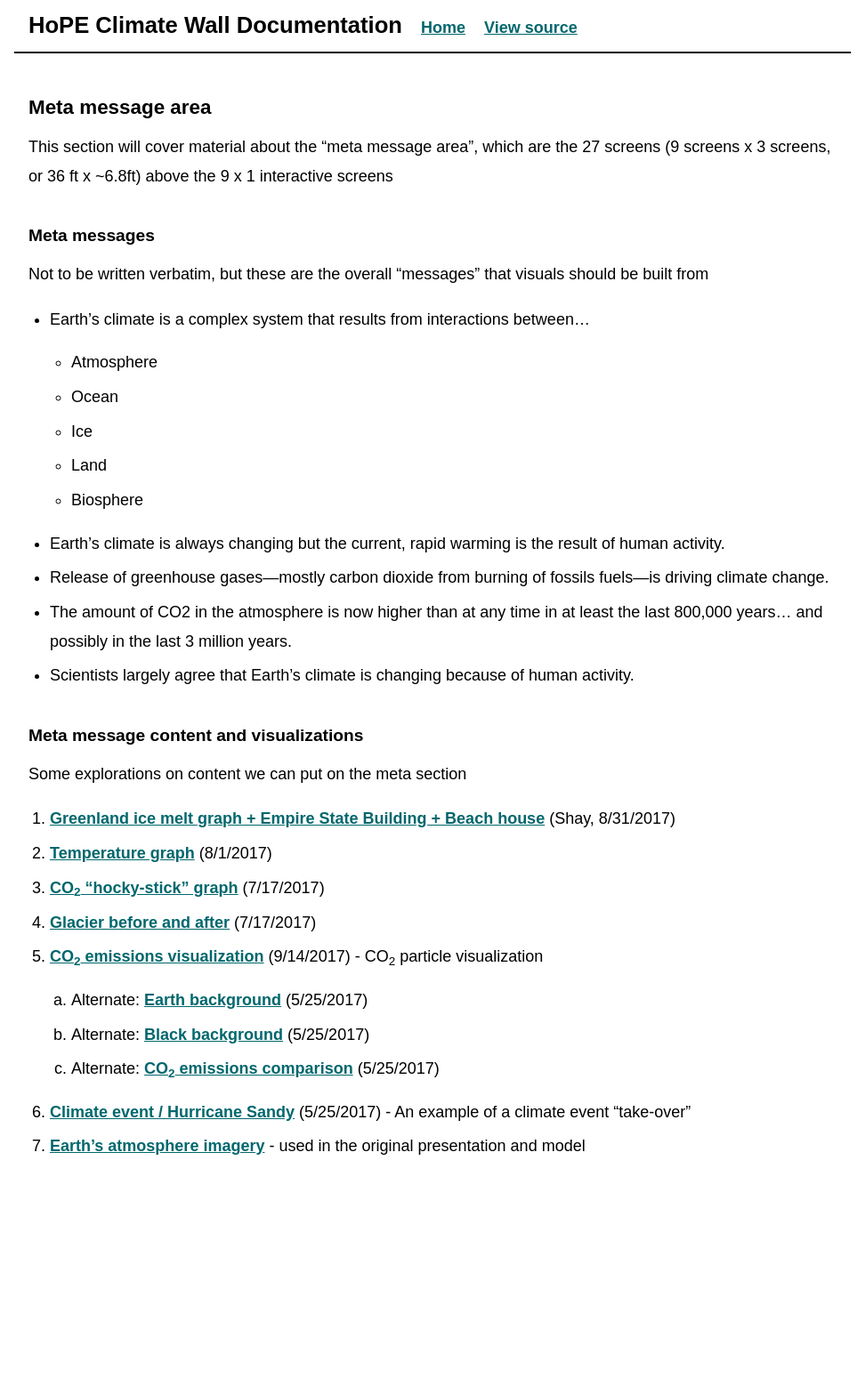
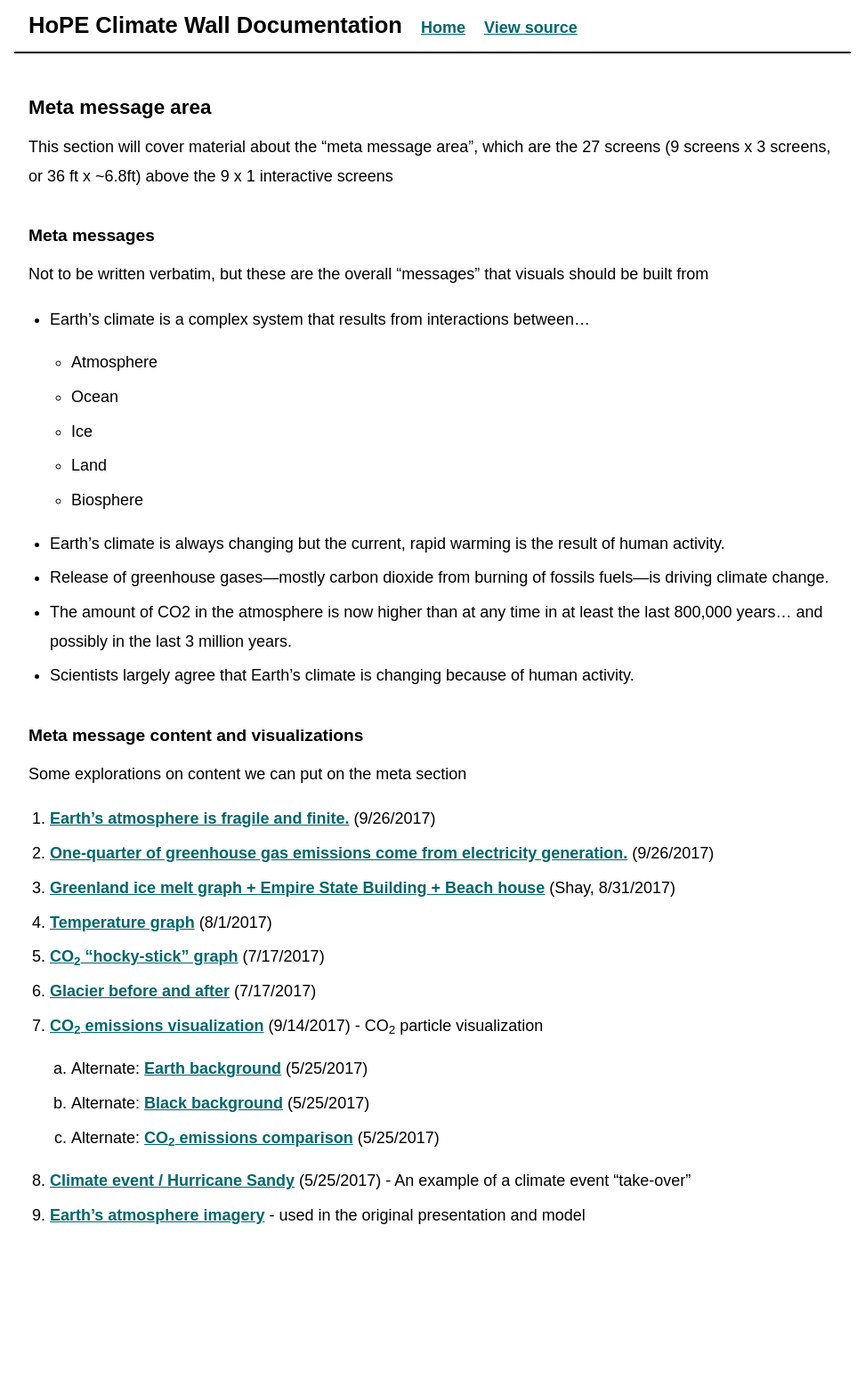
Before and after one commit to beefoo/climate-wall-docs, a Jekyll site: the page built from _design/meta.md, in a window 1280 px wide. Shown: the whole page at 89% size, without its empty margins (154-1117 px from the left). Built offline with Jekyll 4.4.1, drawn with Linux system fonts in a browser that asks for light colours; before the commit the page ends 1481 px from its top, so only the background shows below that.

Commit message:
add meta videos

```diff
--- a/_design/meta.md
+++ b/_design/meta.md
@@ -27,6 +27,8 @@ Not to be written verbatim, but these are the overall "messages" that visuals sh
 
 Some explorations on content we can put on the meta section
 
+1. [Earth’s atmosphere is fragile and finite.](https://s3.amazonaws.com/brianfoo-amnh/climateWallVideo_atmosphere.mp4) (9/26/2017)
+1. [One-quarter of greenhouse gas emissions come from electricity generation.](https://s3.amazonaws.com/brianfoo-amnh/climateWallVideo_electricity.mp4) (9/26/2017)
 1. [Greenland ice melt graph + Empire State Building + Beach house](https://s3.amazonaws.com/brianfoo-amnh/Greenland_Ice_ESB_Beachhouse.mp4) (Shay, 8/31/2017)
 1. [Temperature graph](https://s3.amazonaws.com/brianfoo-amnh/climateWallVideo_temperature_03.mp4) (8/1/2017)
 1. [CO<sub>2</sub> "hocky-stick" graph](https://s3.amazonaws.com/brianfoo-amnh/climateWallVideo_co2_graph.mp4) (7/17/2017)
```
